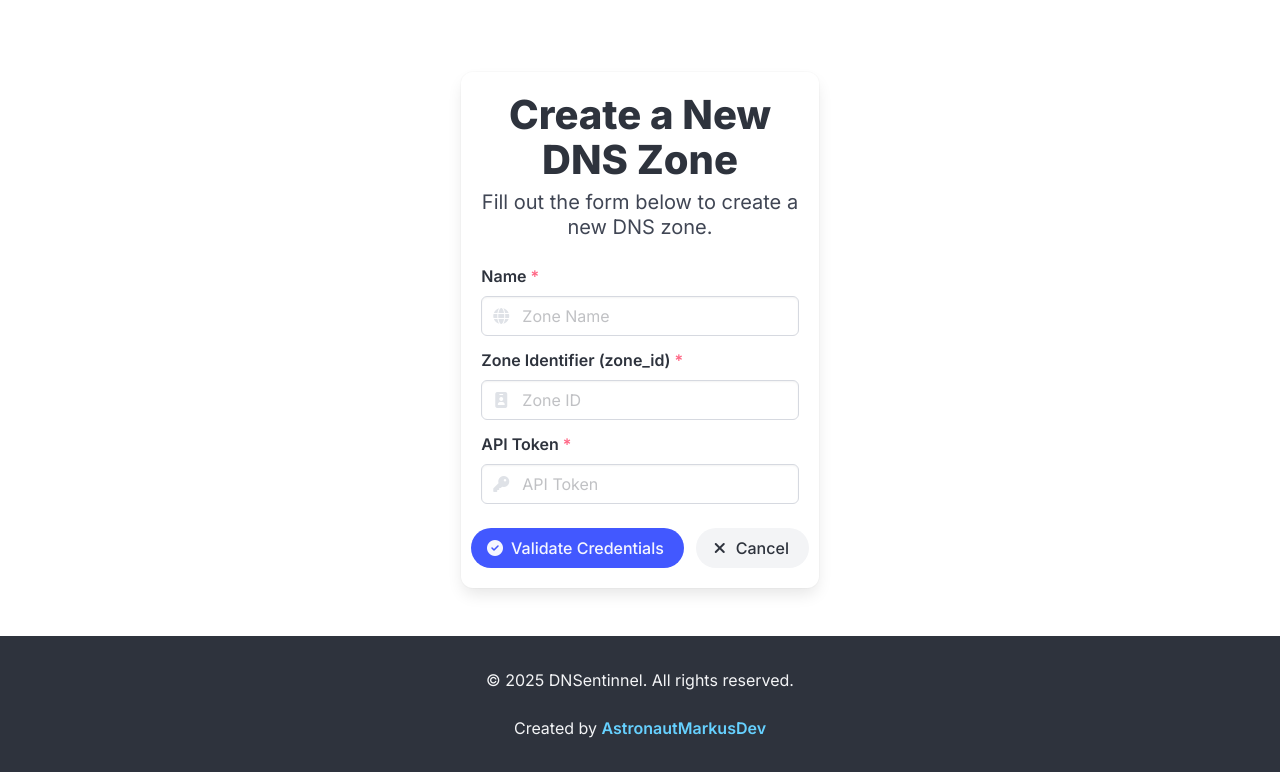
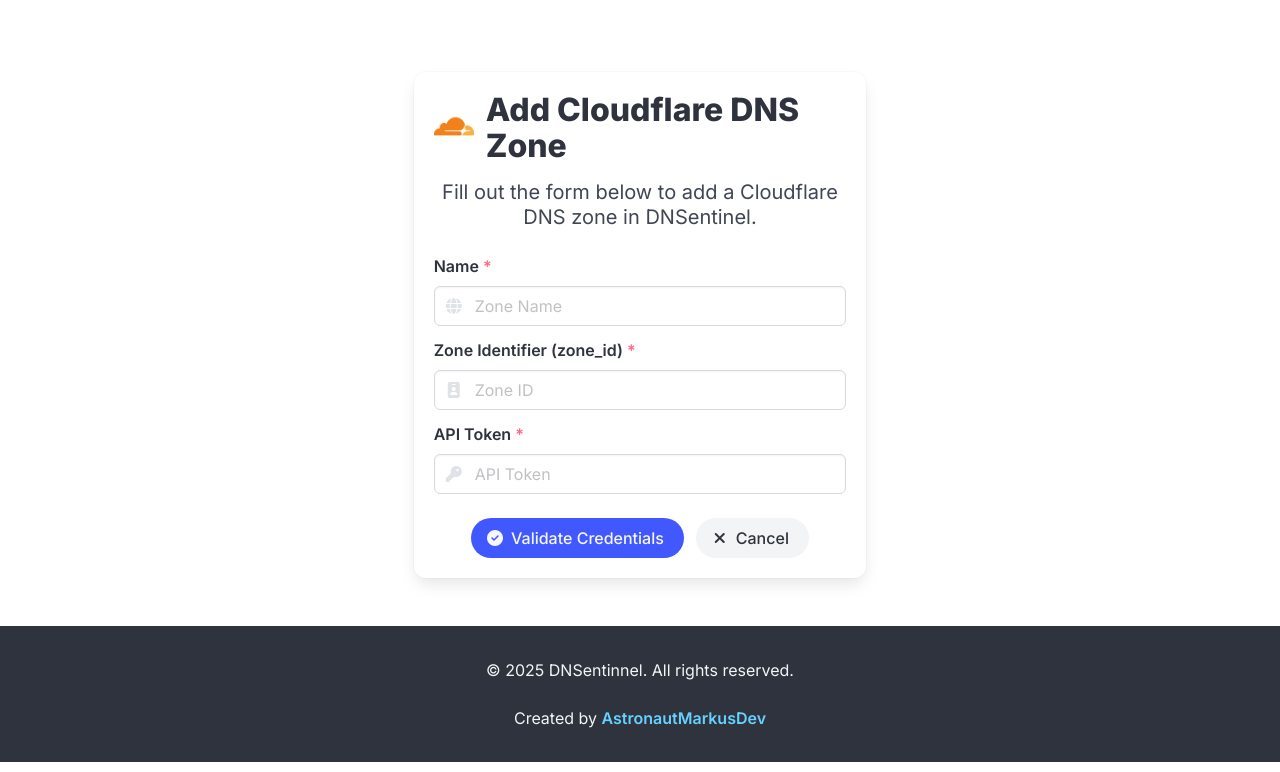
Before and after one commit to AstronautMarkus/DNSentinel, a Flask app: template dnsentinnel/app/templates/zones/create.html in a window 1280 px wide. Shown: the part 68-840 px from the top of the page. Run offline with Flask 3, Linux system fonts and the light colour scheme; the template is opened without the code that fills it, so the values that code supplies are empty; some libraries are stand-ins or nearby versions.

Commit message:
feat: update routes and templates for Cloudflare integration, including logo and validation enhancements

```diff
--- a/dnsentinnel/app/routes/zones/create.py
+++ b/dnsentinnel/app/routes/zones/create.py
@@ -3,7 +3,7 @@
 from flask_login import login_required, current_user
 from app.models.models import db, Zone
 
-@zones_bp.route('/create', methods=['GET', 'POST'])
+@zones_bp.route('/cloudflare/create', methods=['GET', 'POST'])
 @login_required
 def create_zone():
     if request.method == 'POST':
--- a/dnsentinnel/app/routes/zones/list.py
+++ b/dnsentinnel/app/routes/zones/list.py
@@ -3,7 +3,7 @@
 from flask_login import login_required, current_user
 from ...models.models import Zone
 
-@zones_bp.route('/', methods=['GET'])
+@zones_bp.route('/cloudflare', methods=['GET'])
 @login_required
 def list_zones():
     user_zones = Zone.query.filter_by(user_id=current_user.id).all()
--- a/dnsentinnel/app/routes/zones/validate.py
+++ b/dnsentinnel/app/routes/zones/validate.py
@@ -2,7 +2,7 @@
 from flask import request, jsonify
 import requests
 
-@zones_bp.route('/validate', methods=['POST'])
+@zones_bp.route('/cloudflare/validate', methods=['POST'])
 def validate_zone():
     data = request.json
     zone_id = data.get('zone_id')
--- a/dnsentinnel/app/templates/dashboard/home.html
+++ b/dnsentinnel/app/templates/dashboard/home.html
@@ -67,7 +67,10 @@
       <div class="column is-two-thirds">
         <div class="box">
           <div class="is-flex is-justify-content-space-between is-align-items-center mb-2">
-            <h2 class="subtitle is-5 mb-0">DNS Zone List</h2>
+            <div class="is-flex is-align-items-center" style="gap: 16px;">
+              <img src="{{ url_for('static', filename='img/Cloudflare_Logo.png') }}" alt="Cloudflare" style="height:40px; width:auto; pointer-events: none;">
+              <span class="title is-5 mb-0">Cloudflare</span>
+            </div>
             <a href="{{ url_for('zones.list_zones') }}" class="button is-link is-light is-small">
               <span>View All</span>
               <span class="icon is-small"><i class="fas fa-arrow-right"></i></span>
--- a/dnsentinnel/app/templates/zones/create.html
+++ b/dnsentinnel/app/templates/zones/create.html
@@ -5,10 +5,15 @@
 <div class="section">
   <div class="container">
     <div class="columns is-centered">
-      <div class="column is-6-tablet is-5-desktop is-4-widescreen">
+      <div class="column is-6-tablet is-5-desktop is-5-widescreen">
         <div class="box has-shadow">
-          <h1 class="title is-2 has-text-centered mb-2">Create a New DNS Zone</h1>
-          <p class="subtitle is-5 has-text-centered mb-5">Fill out the form below to create a new DNS zone.</p>
+          <div class="is-flex is-align-items-center mb-4">
+            <img src="{{ url_for('static', filename='img/Cloudflare_Logo.png') }}" alt="Cloudflare"
+              style="height:40px; width:auto; pointer-events: none; margin-right: 12px;">
+            <h1 class="title mb-0">Add Cloudflare DNS Zone</h1>
+          </div>
+          <p class="subtitle is-5 has-text-centered mb-5">Fill out the form below to add a Cloudflare DNS zone in DNSentinel.
+          </p>
           <form id="zoneForm" method="POST" action="{{ url_for('zones.create_zone') }}">
             <div class="field">
               <label class="label">Name <span class="has-text-danger">*</span></label>
@@ -70,15 +75,14 @@
 {% block scripts %}
 {{ super() }}
 <script>
-document.addEventListener('DOMContentLoaded', function() {
+  document.addEventListener('DOMContentLoaded', function () {
     const form = document.getElementById('zoneForm');
     const validateBtn = document.getElementById('validateBtn');
     const createBtn = document.getElementById('createBtn');
 
-  // Solo permite submit cuando ya se validó
     let validated = false;
 
-  validateBtn.addEventListener('click', function() {
+    validateBtn.addEventListener('click', function () {
       const name = form.elements['name'].value;
       const zone_id = form.elements['zone_id'].value;
       const api_token = form.elements['api_token'].value;
@@ -94,8 +98,8 @@
 
       fetch("{{ url_for('zones.validate_zone') }}", {
         method: 'POST',
-      headers: {'Content-Type': 'application/json'},
-      body: JSON.stringify({zone_id, api_token})
+        headers: { 'Content-Type': 'application/json' },
+        body: JSON.stringify({ zone_id, api_token })
       })
         .then(r => r.json())
         .then(data => {
@@ -132,7 +136,7 @@
         });
     });
 
-  form.addEventListener('submit', function(e) {
+    form.addEventListener('submit', function (e) {
       if (!validated) {
         e.preventDefault();
         Swal.fire({
```
Also changed, not shown: dnsentinnel/app/templates/zones/list.html (+21 -15 lines), dnsentinnel/app/static/img/Cloudflare_Logo.png (added). Lines whose indentation alone changed are shown as unchanged.
